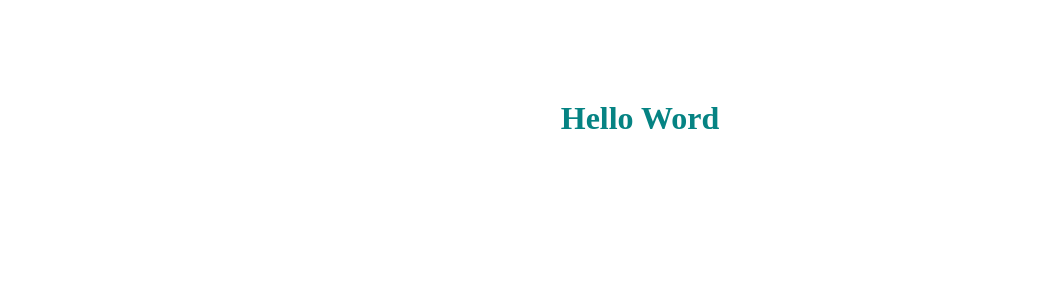
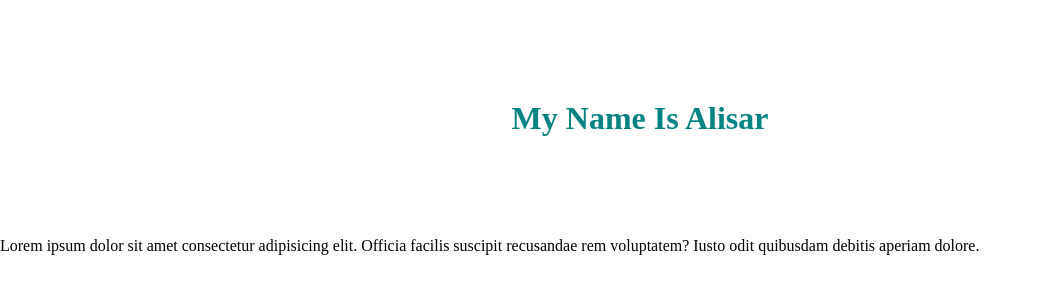
Before and after one commit to Alisar-Amin/test-git, a plain HTML site: page index.html in a window 1280 px wide. Shown: the whole page, without its empty margins (0-1042 px from the left). Drawn offline with Linux system fonts and the light colour scheme; files that its build step writes are made by us from their sources.

Commit message:
write my name

```diff
--- a/index.html
+++ b/index.html
@@ -3,10 +3,11 @@
 <head>
     <meta charset="UTF-8">
     <meta name="viewport" content="width=device-width, initial-scale=1.0">
-    <link rel="stylesheet" href="./css/style.css">
+    <link rel="stylesheet" href="./assets/css/style.css">
     <title>Document</title>
 </head>
 <body>
-    <h1>Hello Word</h1>
+    <h1>My Name Is Alisar</h1>
+    <p>Lorem ipsum dolor sit amet consectetur adipisicing elit. Officia facilis suscipit recusandae rem voluptatem? Iusto odit quibusdam debitis aperiam dolore.</p>
 </body>
 </html>
```
